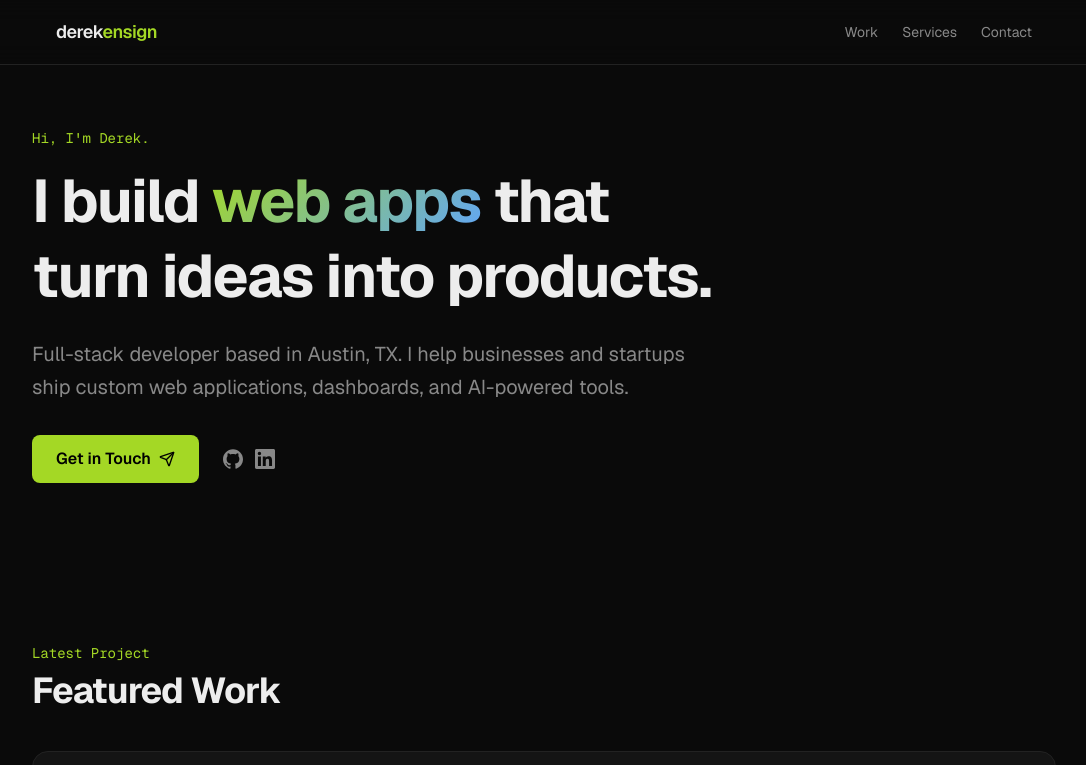
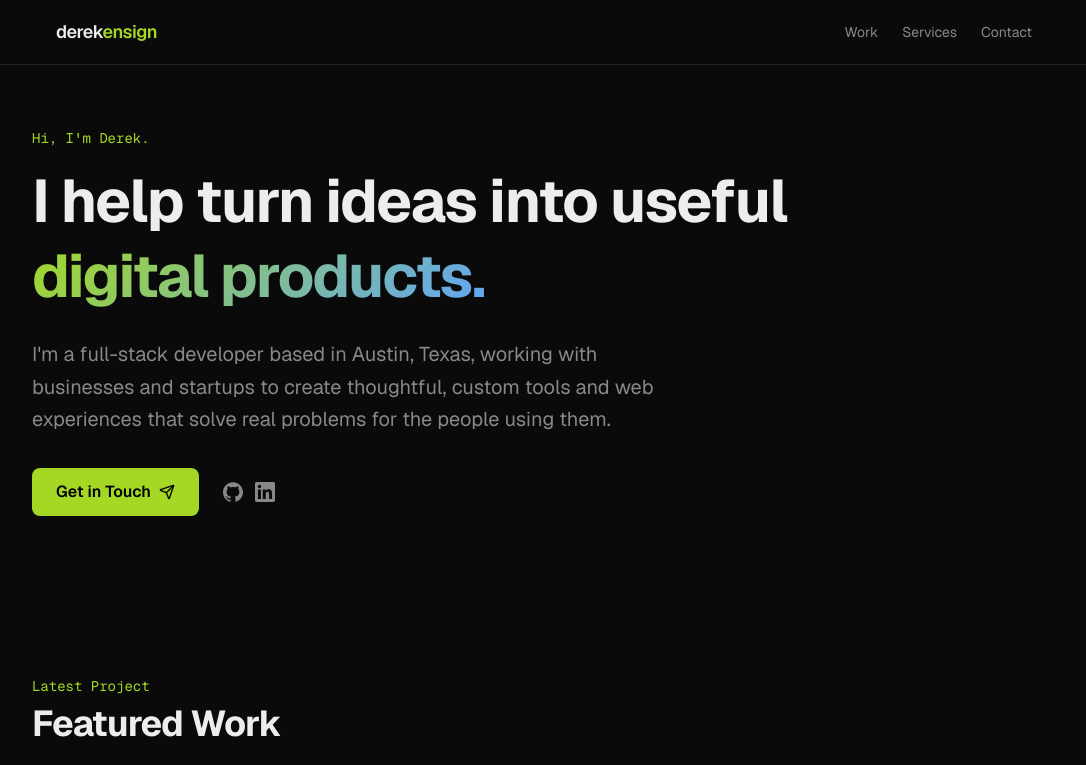
Before and after one commit to derekensign/derekensign, a Next.js app: page / in a window 1280 px wide. Shown: the top 765 px of the page, without its empty margins (96-1182 px from the left). Built offline with nearby package versions, Linux system fonts and the light colour scheme.

Commit message:
Update hero copy to focus on turning ideas into digital products
Co-Authored-By: Claude Opus 4.6 <noreply@anthropic.com>

```diff
--- a/app/page.tsx
+++ b/app/page.tsx
@@ -118,12 +118,13 @@ export default function Home() {
           >
             <p className="text-accent text-sm font-mono mb-4">Hi, I&apos;m Derek.</p>
             <h1 className="text-4xl md:text-6xl font-bold tracking-tight leading-tight mb-6">
-              I build <span className="gradient-text">web apps</span> that<br />
-              turn ideas into products.
+              I help turn ideas into useful<br />
+              <span className="gradient-text">digital products.</span>
             </h1>
             <p className="text-muted text-lg md:text-xl max-w-2xl mb-8 leading-relaxed">
-              Full-stack developer based in Austin, TX. I help businesses and startups
-              ship custom web applications, dashboards, and AI-powered tools.
+              I&apos;m a full-stack developer based in Austin, Texas, working with businesses
+              and startups to create thoughtful, custom tools and web experiences that
+              solve real problems for the people using them.
             </p>
             <div className="flex items-center gap-4">
               <a
```
